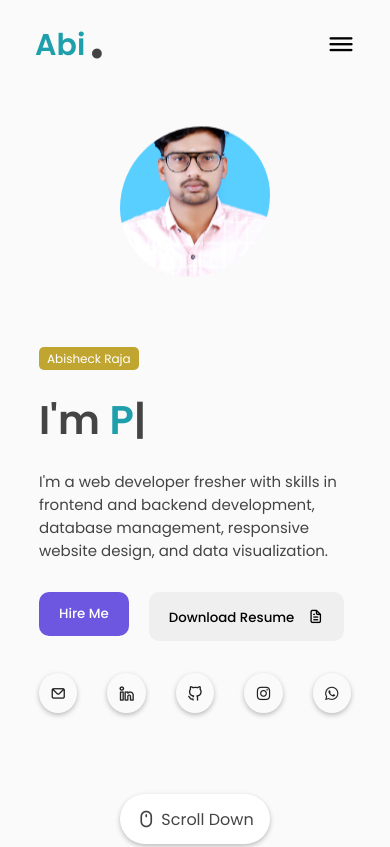
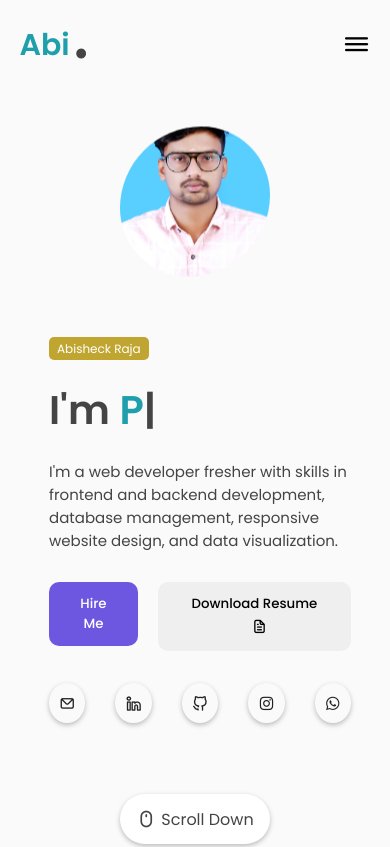
Before and after one commit to Abisheck2510/Abi-portfolio-new, a plain HTML site: page index.html in a window 390 px wide. Shown: the top 847 px of the page. Drawn offline with nearby package versions, Linux system fonts and the light colour scheme.

Commit message:
second commit

```diff
--- a/assets/css/style.css
+++ b/assets/css/style.css
@@ -555,15 +555,23 @@ footer{
 
 
 /* ----- MEDIA QUERY == 1024px / RESPONSIVE ----- */
-@media only screen and (max-width: 1024px){
-    .featured-text{
-        padding: 0;
+@media only screen and (max-width: 1200px) {
+    nav {
+        padding-inline: 5vw;
     }
-    .image, .image img{
-        width: 320px;
-        height: 320px;
+    .featured-text {
+        width: 100%;
+        padding-left: 10px;
+    }
+    .featured-image {
+        width: 100%;
+    }
+    .image, .image img {
+        width: 300px;
+        height: 300px;
     }
 }
+
 
 /* ----- MEDIA QUERY == 900px / RESPONSIVE ----- */
 @media only screen and (max-width: 900px) {
@@ -646,7 +654,7 @@ footer{
 
 /* ----- MEDIA QUERY == 540px / RESPONSIVE ----- */
 
-@media only screen and (max-width: 540px){
+@media only screen and (max-width: 480px){
     .featured-name{
         font-size: 40px;
     }
```
